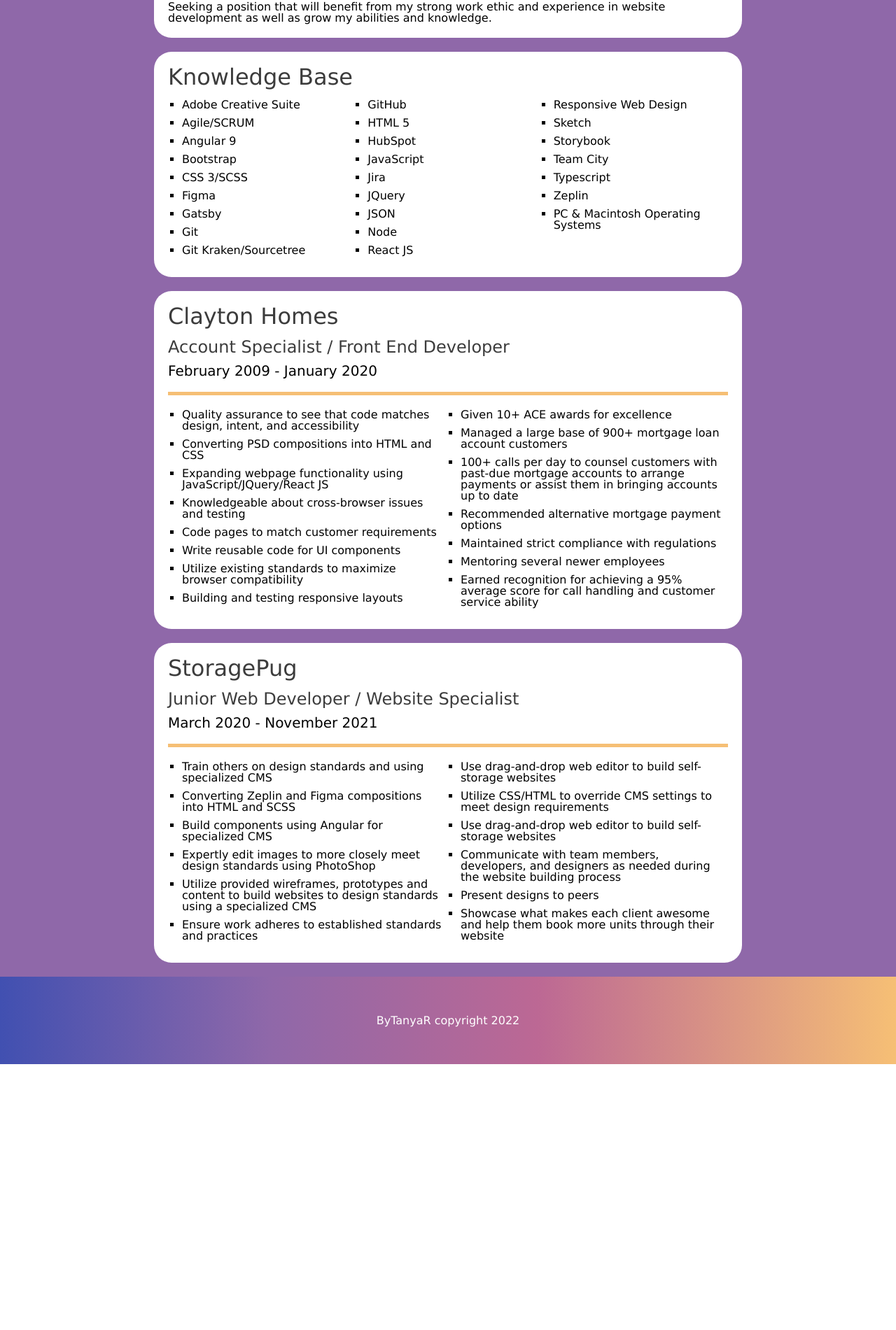
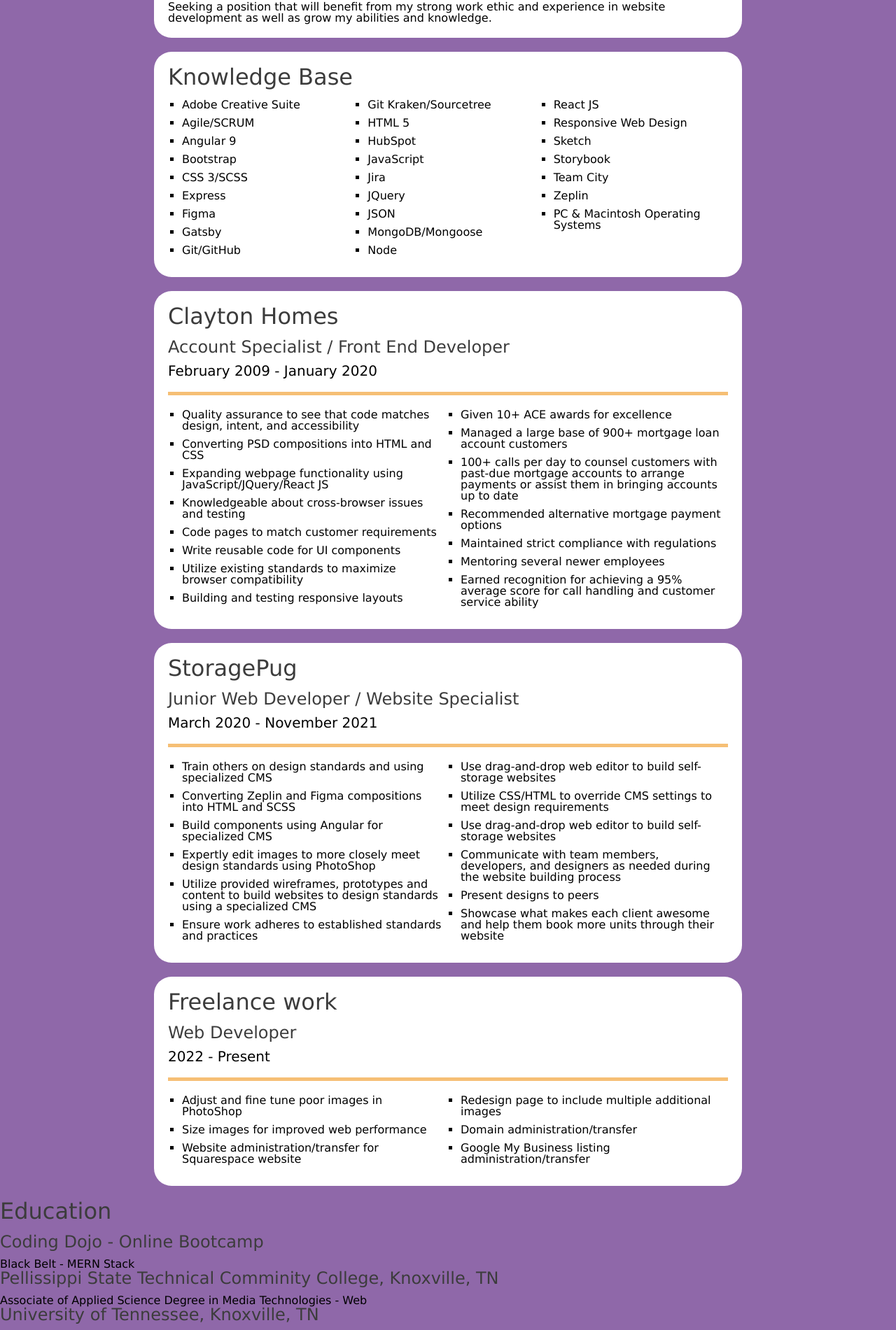
Before and after one commit to bytanyar/React-2022, a React app: page /2022 in a window 1280 px wide. Shown: the part 211-2112 px from the top of the page at 70% size. Before the commit the page ends 1732 px from the top, so only its background shows below. Built offline with nearby package versions, Linux system fonts and the light colour scheme.

Commit message:
update to current status

```diff
--- a/src/inputs/actual-jobs.js
+++ b/src/inputs/actual-jobs.js
@@ -40,4 +40,17 @@
     'Present designs to peers',
     'Showcase what makes each client awesome and help them book more units through their website'
   ] },
+  { id: 3,
+    company: 'Freelance work',
+    start: '2022',
+    end: 'Present',
+    title: 'Web Developer',
+    details: [
+    'Adjust and fine tune poor images in PhotoShop',
+    'Size images for improved web performance',
+    'Website administration/transfer for Squarespace website',
+    'Redesign page to include multiple additional images',
+    'Domain administration/transfer',
+    'Google My Business listing administration/transfer'
+  ] },
 ];
--- a/src/inputs/knowledge.js
+++ b/src/inputs/knowledge.js
@@ -4,24 +4,24 @@
     "Angular 9",
     "Bootstrap",
     "CSS 3/SCSS",
+    "Express",
     "Figma",
     "Gatsby",
-    "Git",
+    "Git/GitHub",
     "Git Kraken/Sourcetree",
-    "GitHub",
     "HTML 5",
     "HubSpot",
     "JavaScript",
     "Jira",
     "JQuery",
     "JSON",
+    "MongoDB/Mongoose",
     "Node",
     "React JS",
     "Responsive Web Design",
     "Sketch",
     "Storybook",
     "Team City",
-    "Typescript",
     "Zeplin",
     "PC & Macintosh Operating Systems"
   ];
--- a/src/pages/Home.js
+++ b/src/pages/Home.js
@@ -37,6 +37,17 @@
           </ul>
         </div>))}
       </div>
+      <div>
+        <h2>Education</h2>
+        <h3>Coding Dojo - Online Bootcamp</h3>
+        <p>Black Belt - MERN Stack</p>
+
+        <h3>Pellissippi State Technical Comminity College, Knoxville, TN</h3>
+        <p>Associate of Applied Science Degree in Media Technologies - Web</p>
+
+        <h3>University of Tennessee, Knoxville, TN</h3>
+        <p>Completed three years of coursework (Painting/Drawing major)</p>
+      </div>
     </div>
   );
 }
```
